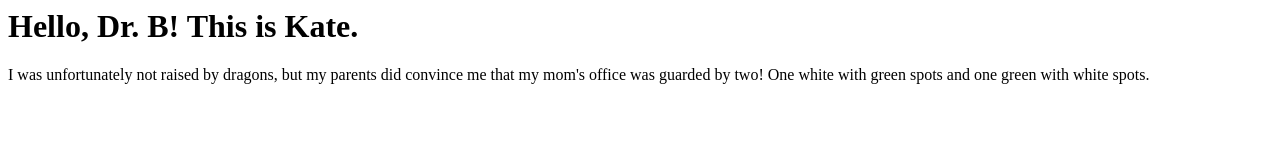
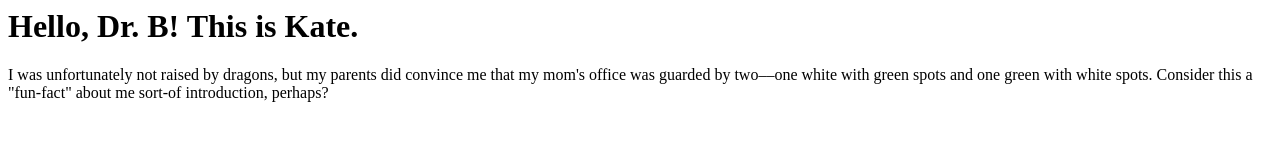
Before and after one commit to kate-williams/helloLab, a plain HTML site: page index.html in a window 1280 px wide. Drawn offline with Linux system fonts and the light colour scheme.

Commit message:
Update index.html

```diff
--- a/index.html
+++ b/index.html
@@ -1,9 +1,9 @@
 <html>
 <body>
-<h1>Hello, Dr. B! This is Kate.</h1>
+<h1 color="blue">Hello, Dr. B! This is Kate.</h1>
 
-<p>
-I was unfortunately not raised by dragons, but my parents did convince me that my mom's office was guarded by two! One white with green spots and one green with white spots.
+<p color="red">
+I was unfortunately not raised by dragons, but my parents did convince me that my mom's office was guarded by two––one white with green spots and one green with white spots. Consider this a "fun-fact" about me sort-of introduction, perhaps?
 </p>
 </body>
 </html>
```
